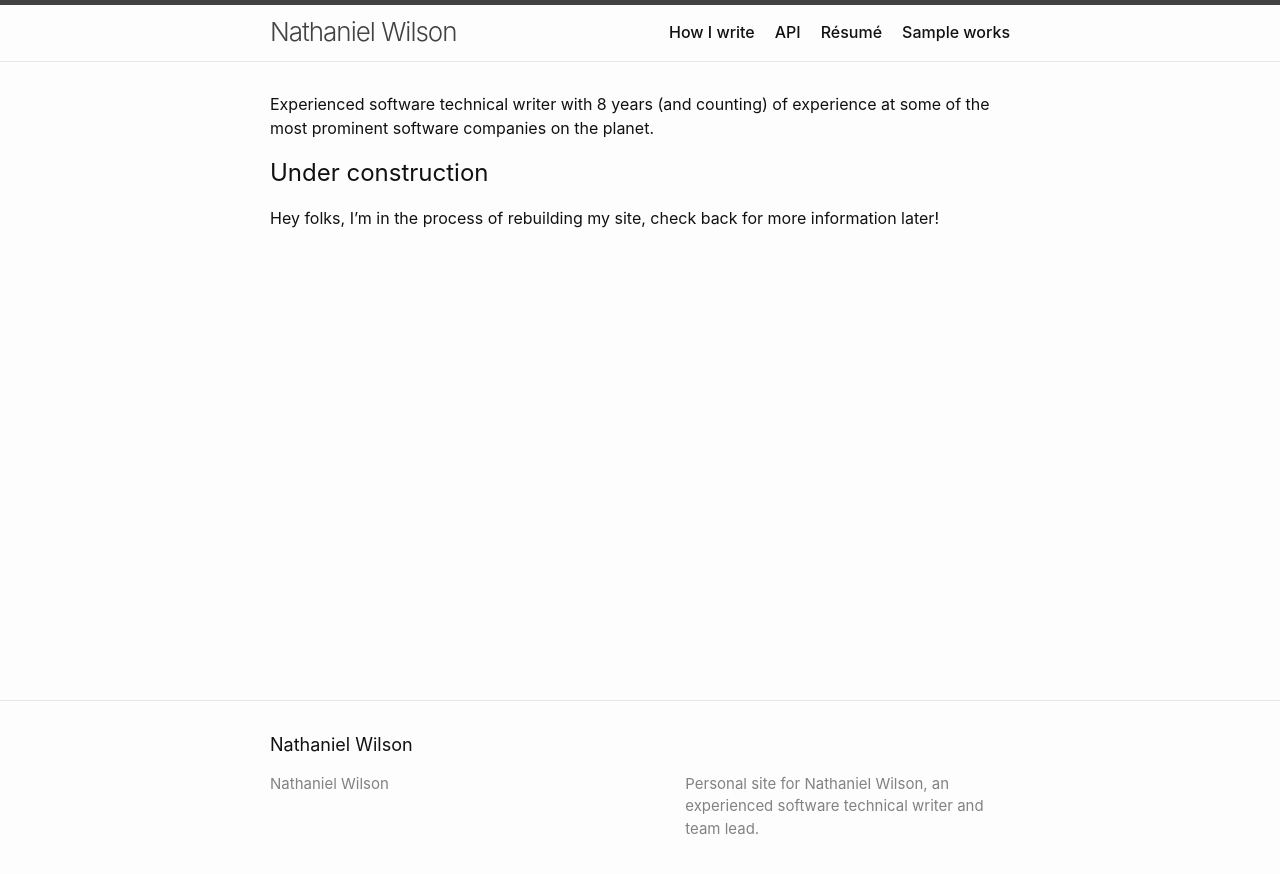
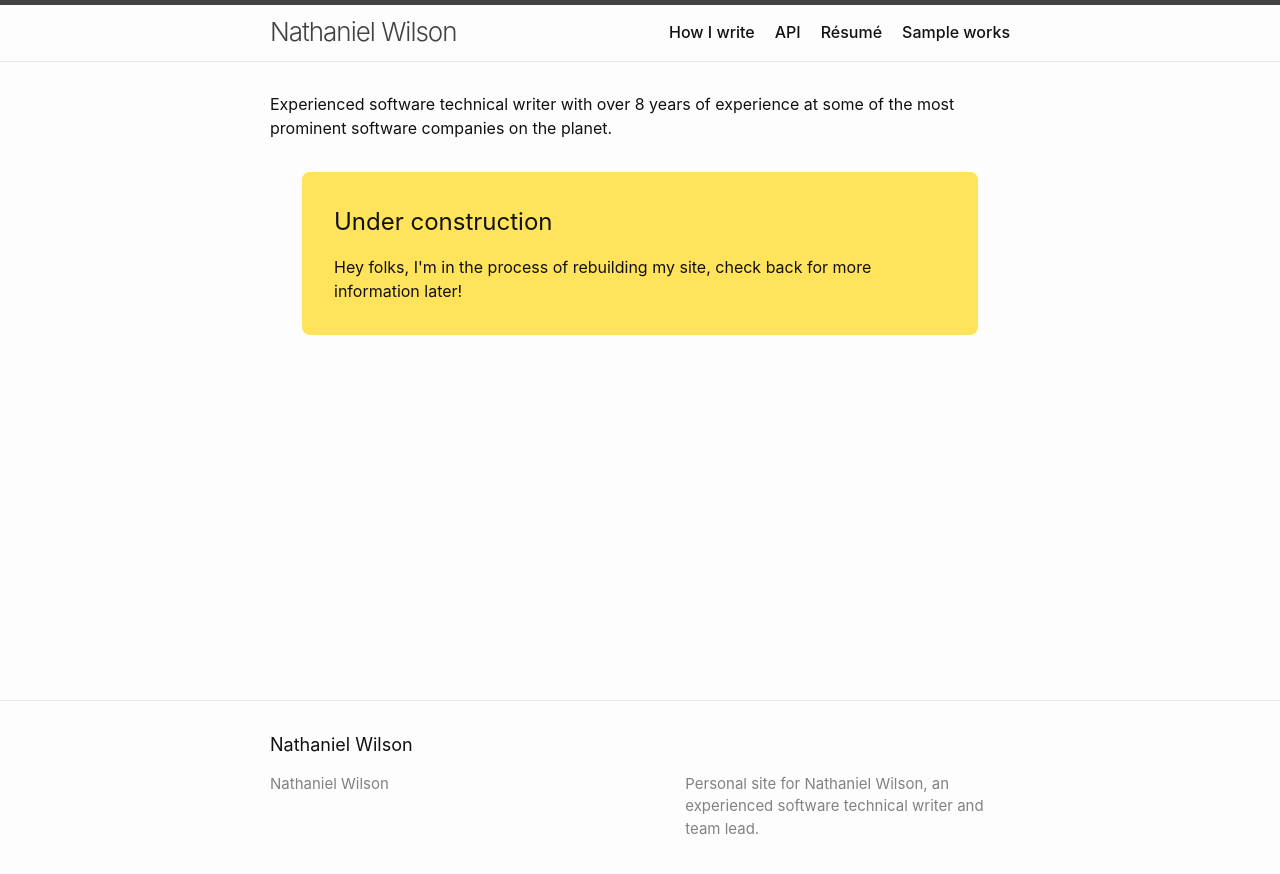
Before and after one commit to nwilson512/nwilson512.github.io, a Jekyll site: the page built from index.md, in a window 1280 px wide. Shown: the top 874 px of the page. Built offline with Jekyll 4.4.1, drawn with Linux system fonts in a browser that asks for light colours.

Commit message:
style the note

```diff
--- a/index.md
+++ b/index.md
@@ -5,8 +5,11 @@
 layout: home
 ---
 
-Experienced software technical writer with 8 years (and counting) of experience at some of the most prominent software companies on the planet.
+Experienced software technical writer with over 8 years of experience at some of the most prominent software companies on the planet.
 
-## Under construction
+
+<div class="note">
+<h2>Under construction</h2>
 
 Hey folks, I'm in the process of rebuilding my site, check back for more information later!
+</div>
```
